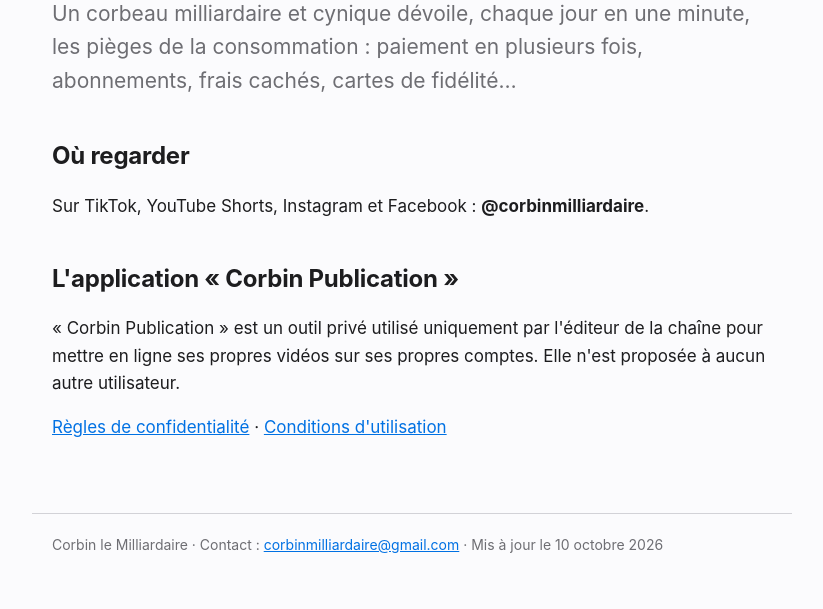
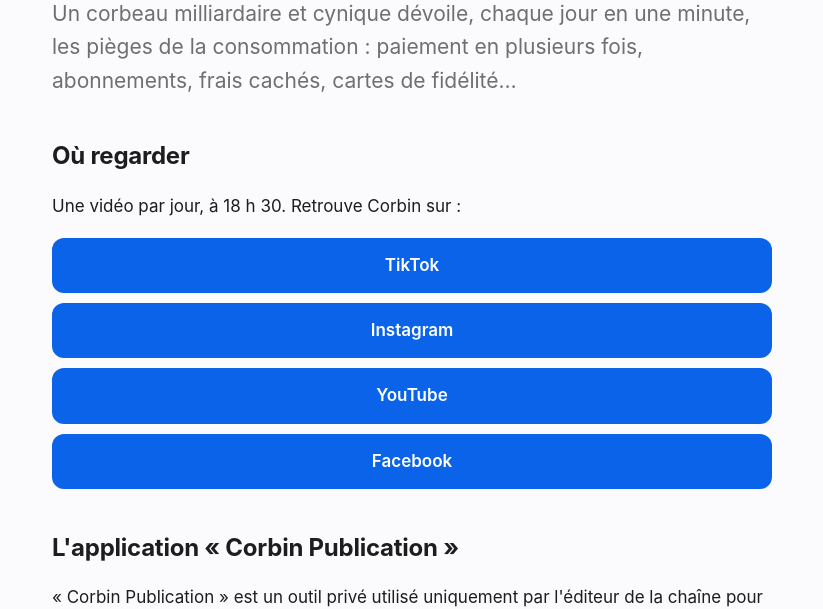
Before and after one commit to corbinmilliardaire/corbinmilliardaire.github.io, a plain HTML site: page index.html in a window 1280 px wide. Shown: the part 192-801 px from the top of the page, without its empty margins (228-1051 px from the left). Drawn offline with Linux system fonts and the light colour scheme.

Commit message:
Add files via upload

```diff
--- a/index.html
+++ b/index.html
@@ -20,6 +20,10 @@
 a{color:var(--accent)}ul{padding-left:22px}
 footer{margin-top:72px;padding-bottom:40px;border-top:1px solid var(--line);padding-top:20px;color:var(--muted);font-size:14px}
 @media (max-width:520px){h1{font-size:34px;margin-top:40px}nav a{margin:0 14px 0 0}}
+
+.liens{display:grid;gap:10px;margin:18px 0 28px}
+.lien{display:block;text-align:center;padding:14px;border-radius:12px;background:#0a63e8;color:#fff;font-weight:600;text-decoration:none}
+.lien:hover{background:#0850bd}
 </style>
 </head>
 <body>
@@ -30,12 +34,18 @@
 <h1>Corbin le Milliardaire</h1>
 <p class="lead">Un corbeau milliardaire et cynique dévoile, chaque jour en une minute, les pièges de la consommation : paiement en plusieurs fois, abonnements, frais cachés, cartes de fidélité…</p>
 <h2>Où regarder</h2>
-<p>Sur TikTok, YouTube Shorts, Instagram et Facebook : <strong>@corbinmilliardaire</strong>.</p>
+<p>Une vidéo par jour, à 18 h 30. Retrouve Corbin sur :</p>
+<div class="liens">
+<a class="lien" href="https://www.tiktok.com/@corbinmilliardaire">TikTok</a>
+<a class="lien" href="https://www.instagram.com/corbinmilliardaire">Instagram</a>
+<a class="lien" href="https://www.youtube.com/@corbinmilliardaire">YouTube</a>
+<a class="lien" href="https://www.facebook.com/1408891835631908">Facebook</a>
+</div>
 <h2>L'application « Corbin Publication »</h2>
 <p>« Corbin Publication » est un outil privé utilisé uniquement par l'éditeur de la chaîne pour mettre en ligne ses propres vidéos sur ses propres comptes. Elle n'est proposée à aucun autre utilisateur.</p>
 <p><a href="confidentialite.html">Règles de confidentialité</a> · <a href="conditions.html">Conditions d'utilisation</a></p>
 
 </main>
-<footer>Corbin le Milliardaire · Contact : <a href="mailto:corbinmilliardaire@gmail.com">corbinmilliardaire@gmail.com</a> · Mis à jour le 10 octobre 2026</footer>
+<footer>Corbin le Milliardaire · Contact : <a href="mailto:corbinmilliardaire@gmail.com">corbinmilliardaire@gmail.com</a> · Mis à jour le 13 octobre 2026</footer>
 </body>
 </html>
```
